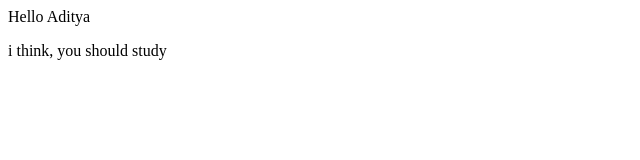
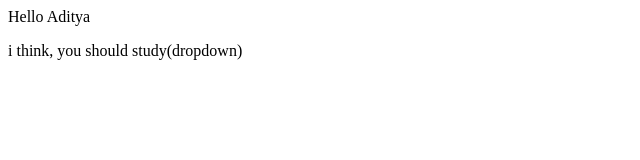
Before and after one commit to adityadubey381/LocalRepos, a plain HTML site: page index.html in a window 1280 px wide. Shown: the full height of the page, 0-640 px from the left. Drawn offline with Linux system fonts and the light colour scheme.

Commit message:
Dropdown

```diff
--- a/index.html
+++ b/index.html
@@ -1,2 +1,2 @@
 <p>Hello Aditya</p>
-<p> i think, you should study</p>
+<p> i think, you should study(dropdown)</p>
```
